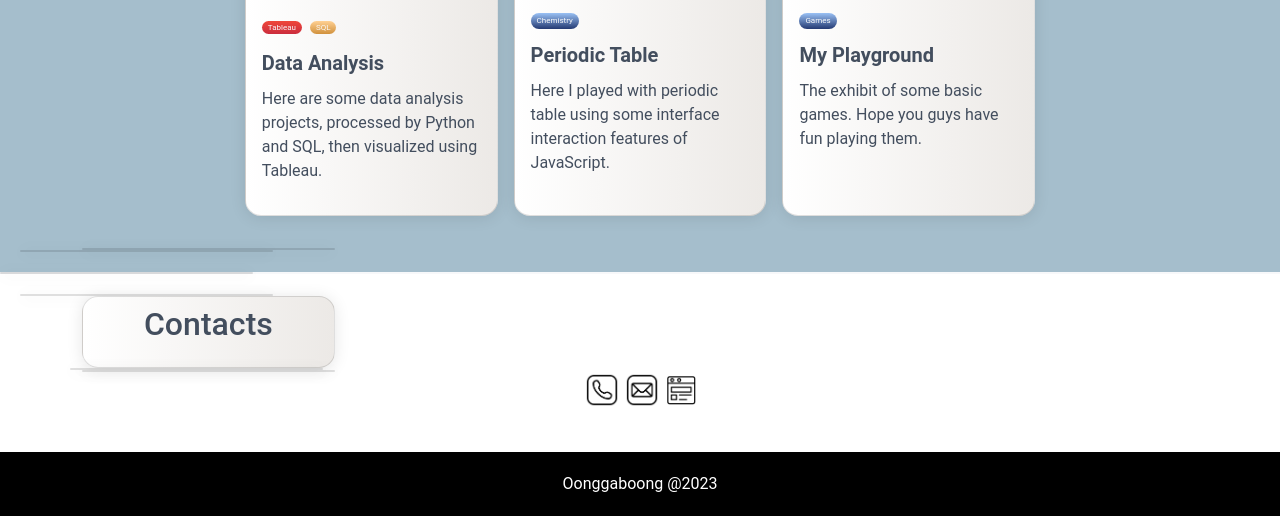
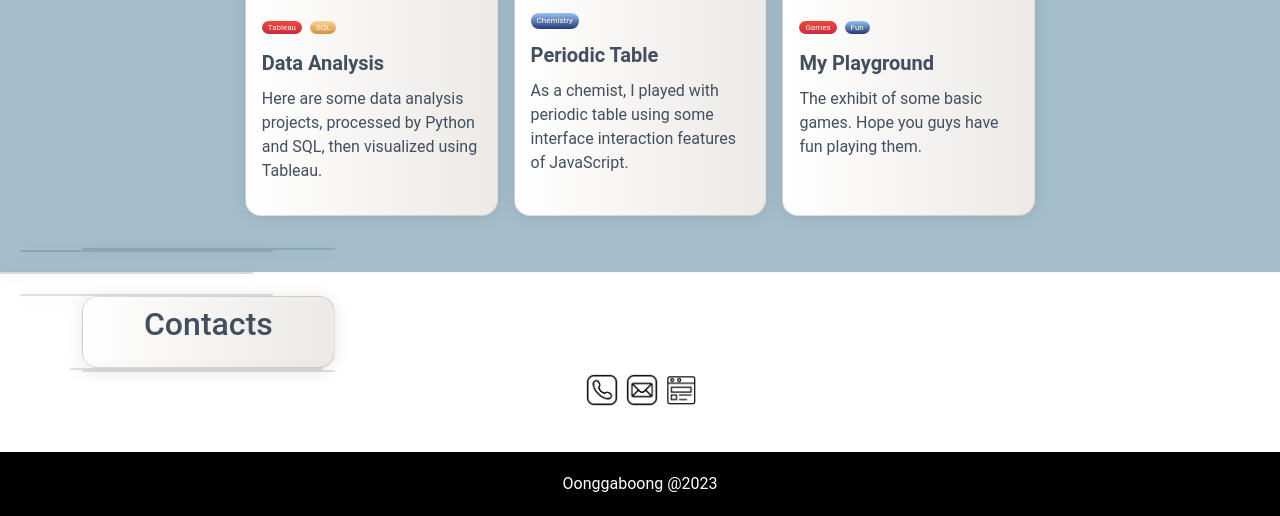
Before and after one commit to oonggaboong/portfolio.github.io, a website: page index.html in a window 1280 px wide. Shown: the part 3431-3947 px from the top of the page. Drawn offline with nearby package versions, Linux system fonts and the light colour scheme.

Commit message:
Update index.html

```diff
--- a/index.html
+++ b/index.html
@@ -450,15 +450,18 @@
         <div class="card__body">
           <span class="tag tag-blue">Chemistry</span>
           <h4>Periodic Table</h4>
-          <p>Here I played with periodic table using some interface interaction features of JavaScript.</p>
+          <p>As a chemist, I played with periodic table using some interface interaction features of JavaScript.</p>
         </div>
       </a>
-      <a href=""  class="card">
+      <a href="https://oonggaboong.github.io/myplayground.github.io/"  class="card">
         <div class="card__header">
           <img src="https://source.unsplash.com/600x400/?rubik" alt="card__image" class="card__image imageproject" width="400">
         </div>
         <div class="card__body">
-          <span class="tag tag-blue">Games</span>
+          <div>
+            <span class="tag tag-red">Games</span>
+            <span class="tag tag-blue">Fun</span>
+          </div>
           <h4>My Playground</h4>
           <p>The exhibit of some basic games. Hope you guys have fun playing them.</p>
         </div>
```
